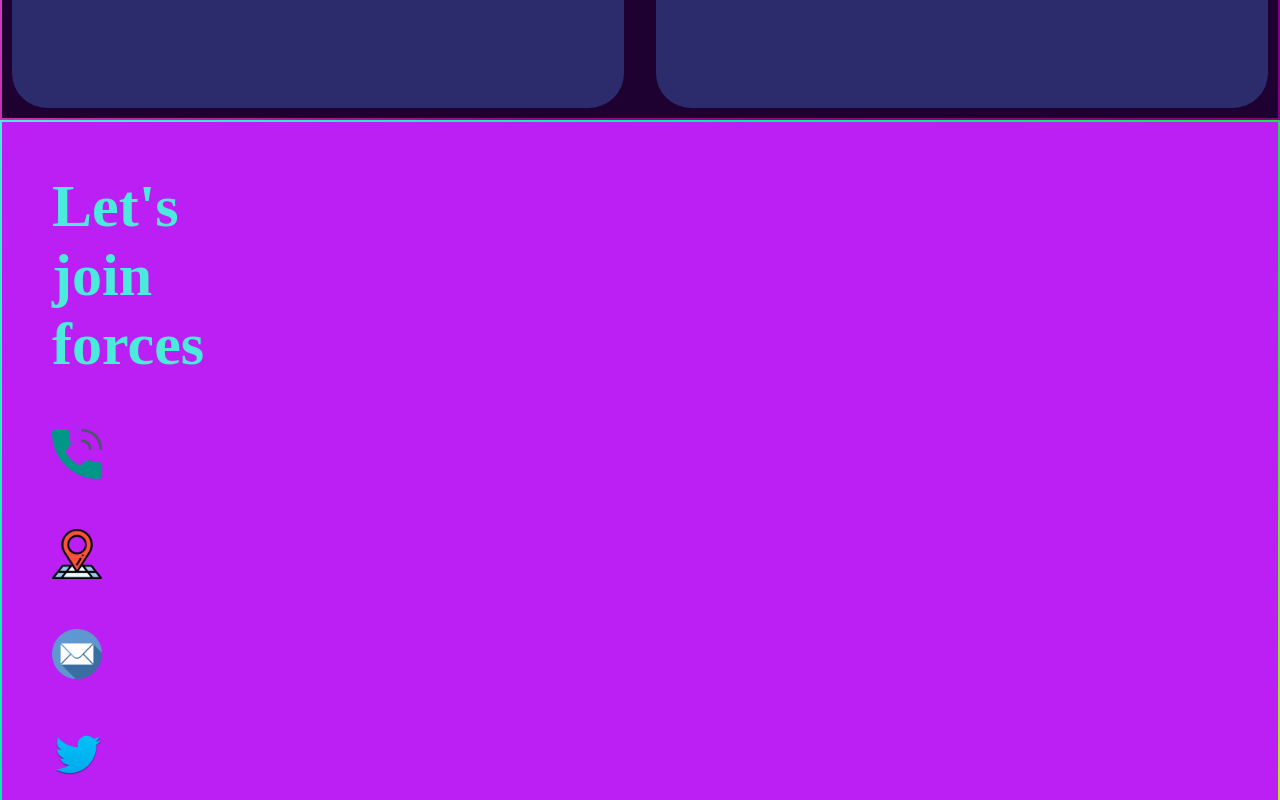
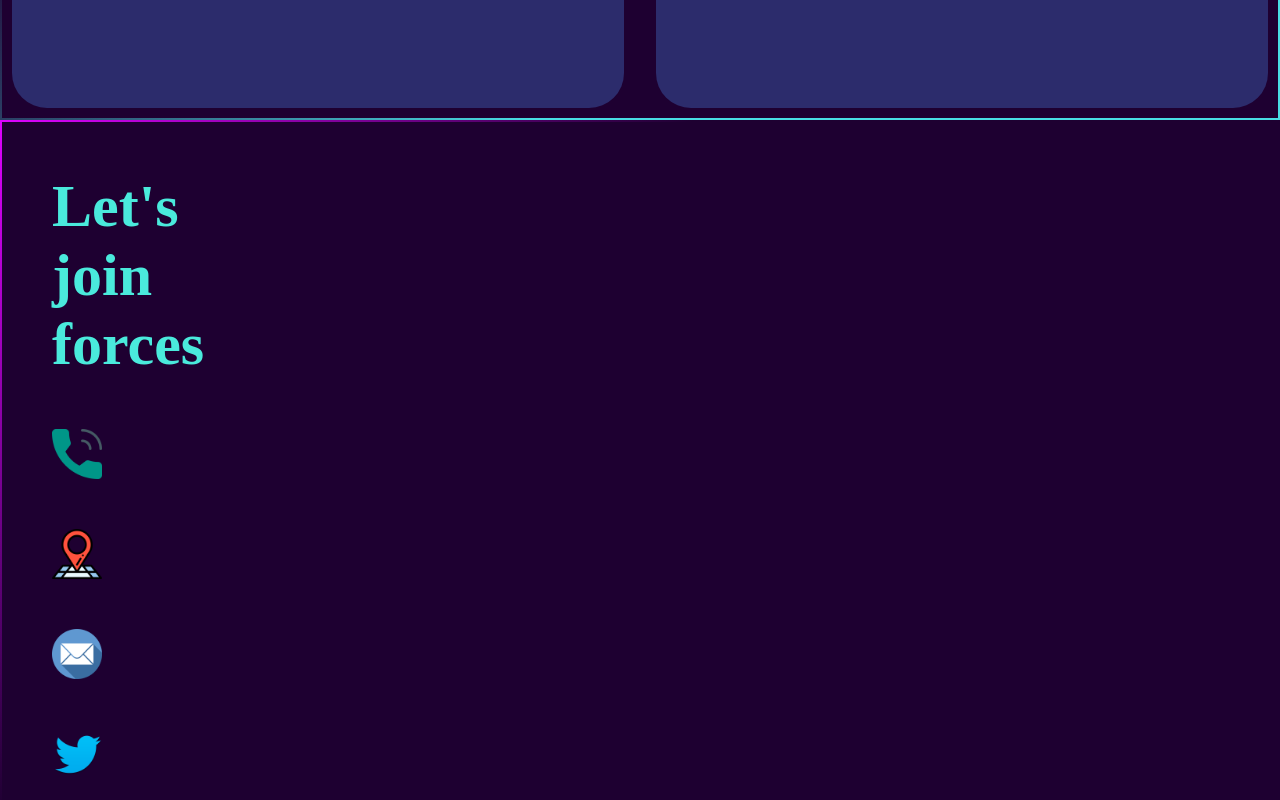
Before and after one commit to PolishMustard624853/React-Portfolio, a React (Create React App) app: page / in a window 1280 px wide. Shown: the part 3240-4040 px from the top of the page. Built offline with nearby package versions, Linux system fonts and the light colour scheme.

Commit message:
fixed up/minimalized border

```diff
--- a/src/components/intro/Intro.css
+++ b/src/components/intro/Intro.css
@@ -4,7 +4,7 @@
     /* background-image: linear-gradient(135deg,rgb(74,234,220) 0%,rgb(151,120,209) 20%,rgb(207,42,186) 40%,rgb(238,44,130) 60%,rgb(251,105,98) 80%,rgb(230, 65, 205) 100%); */
     background-color:rgb(30, 0, 49);
     border: 2px solid;
-    border-image: linear-gradient(135deg, rgb(73, 220, 227), rgb(222, 65, 198), rgb(150, 0, 143), purple) 1;
+    border-image: linear-gradient(135deg, rgb(73, 220, 227), rgb(73, 220, 227), rgb(73, 220, 227), rgb(30, 0, 49), rgb(30, 0, 49)) 1;
 }
 
 .header {
--- a/src/components/intro/about/about.css
+++ b/src/components/intro/about/about.css
@@ -8,7 +8,7 @@
     align-items: center;
     background-color:rgb(30, 0, 49);
     border: 2px solid;
-    border-image: linear-gradient(135deg, rgb(74,234,220), rgb(222, 65, 198), rgb(150, 0, 143), purple) 1;
+    border-image: linear-gradient(135deg, rgb(30, 0, 49), rgb(30, 0, 49), rgb(30, 0, 49),rgb(221, 2, 255)) 1;
 }
 
 .a-left {
--- a/src/components/intro/contact/contact.css
+++ b/src/components/intro/contact/contact.css
@@ -23,9 +23,9 @@
     display:flex;
     height: 100vh;
     overflow: hidden;
-    background-color: rgb(187, 31, 244);
+    background-color:rgb(30, 0, 49);
     border: 2px solid;
-    border-image: linear-gradient(135deg, rgb(74,234,220), rgb(0, 237, 174), rgb(19, 230, 64), rgb(219, 238, 14)) 1;
+    border-image: linear-gradient(135deg, rgb(221, 2, 255), rgb(30, 0, 49), rgb(30, 0, 49), rgb(30, 0, 49)) 1;
   }
 
 
--- a/src/components/intro/experience/experience.css
+++ b/src/components/intro/experience/experience.css
@@ -4,7 +4,8 @@
   /* background-image: linear-gradient(135deg,rgb(74,234,220) 0%,rgb(151,120,209) 20%,rgb(207,42,186) 40%,rgb(238,44,130) 60%,rgb(251,105,98) 80%,rgb(251, 102, 33) 100%); */
   background-color:rgb(30, 0, 49);
   border: 2px solid;
-  border-image: linear-gradient(135deg, rgb(74,234,220), rgb(222, 65, 198), rgb(150, 0, 143), purple) 1;
+  /* border-image: linear-gradient(135deg, rgb(74,234,220), rgb(74,234,220), rgb(30, 0, 49), rgb(74,234,220), rgb(30, 0, 49)) 1; */
+  border-image: linear-gradient(135deg, rgb(30, 0, 49), rgb(30, 0, 49), rgb(73, 220, 227), rgb(73, 220, 227)) 1;
 }
 
 .experience__container {
--- a/src/components/intro/productList/productList.css
+++ b/src/components/intro/productList/productList.css
@@ -7,7 +7,8 @@
     text-align: center;
     background-color:rgb(30, 0, 49);
     border: 2px solid;
-    border-image: linear-gradient(135deg, rgb(74,234,220), rgb(222, 65, 198), rgb(150, 0, 143), purple) 1;
+    /* border-image: linear-gradient(135deg, rgb(30, 0, 49), rgb(30, 0, 49),  rgb(221, 2, 255), rgb(221, 2, 255),  rgb(30, 0, 49)) 1; */
+    border-image: linear-gradient(135deg, rgb(221, 2, 255), rgb(30, 0, 49), rgb(30, 0, 49), rgb(30, 0, 49)) 1;
 }
 
 .pl-title {
```
